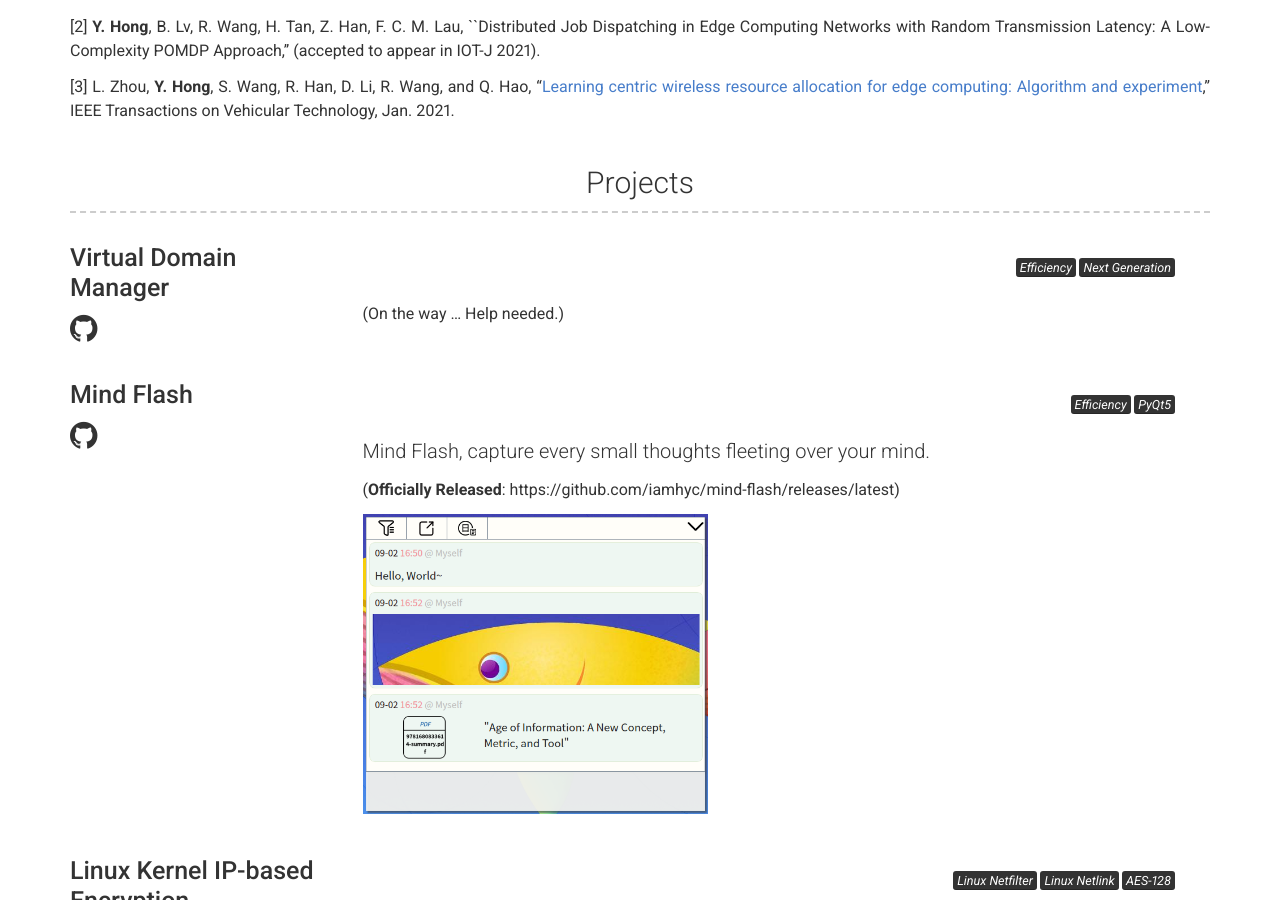
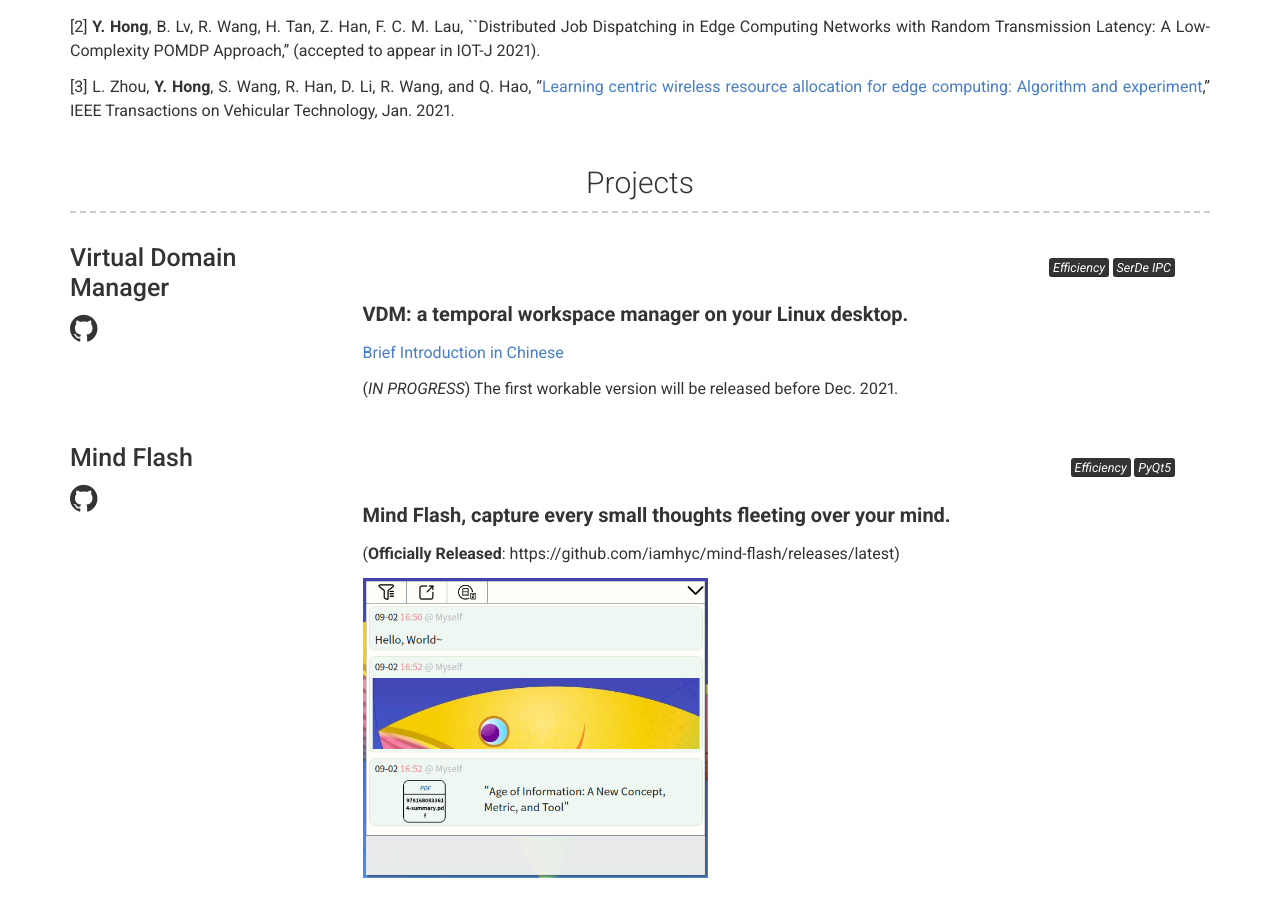
Before and after one commit to iamhyc/resume, a Jekyll site: the page built from index.md, in a window 1280 px wide and 900 px high, scrolled down 1054 px. Built offline with Jekyll 4.4.1, drawn with Linux system fonts in a browser that asks for light colours; comment, search, counter and statistics services are not loaded.

Commit message:
Update projects.yml

```diff
--- a/_data/projects.yml
+++ b/_data/projects.yml
@@ -4,9 +4,13 @@
   github: VD-Maintainer-Group/virtual-domain-manager
   quote: >
     <mark>Efficiency</mark>
-    <mark>Next Generation</mark>
+    <mark>SerDe IPC</mark>
   description: |
-    (On the way ... Help needed.)
+    ## **VDM: a temporal workspace manager on your Linux desktop.**
+
+    [Brief Introduction in Chinese](https://bbs.deepin.org/zh/post/219493)
+
+    (*IN PROGRESS*) The first workable version will be released before Dec. 2021.
 
 - name: Mind Flash
   # link: github.com/iamhyc/mind-flash
@@ -15,7 +19,7 @@
     <mark>Efficiency</mark>
     <mark>PyQt5</mark>
   description: | # this will include new lines to allow paragraphs
-    ## Mind Flash, capture every small thoughts fleeting over your mind.
+    ## **Mind Flash, capture every small thoughts fleeting over your mind.**
 
     (**Officially Released**: https://github.com/iamhyc/mind-flash/releases/latest)
 
```
